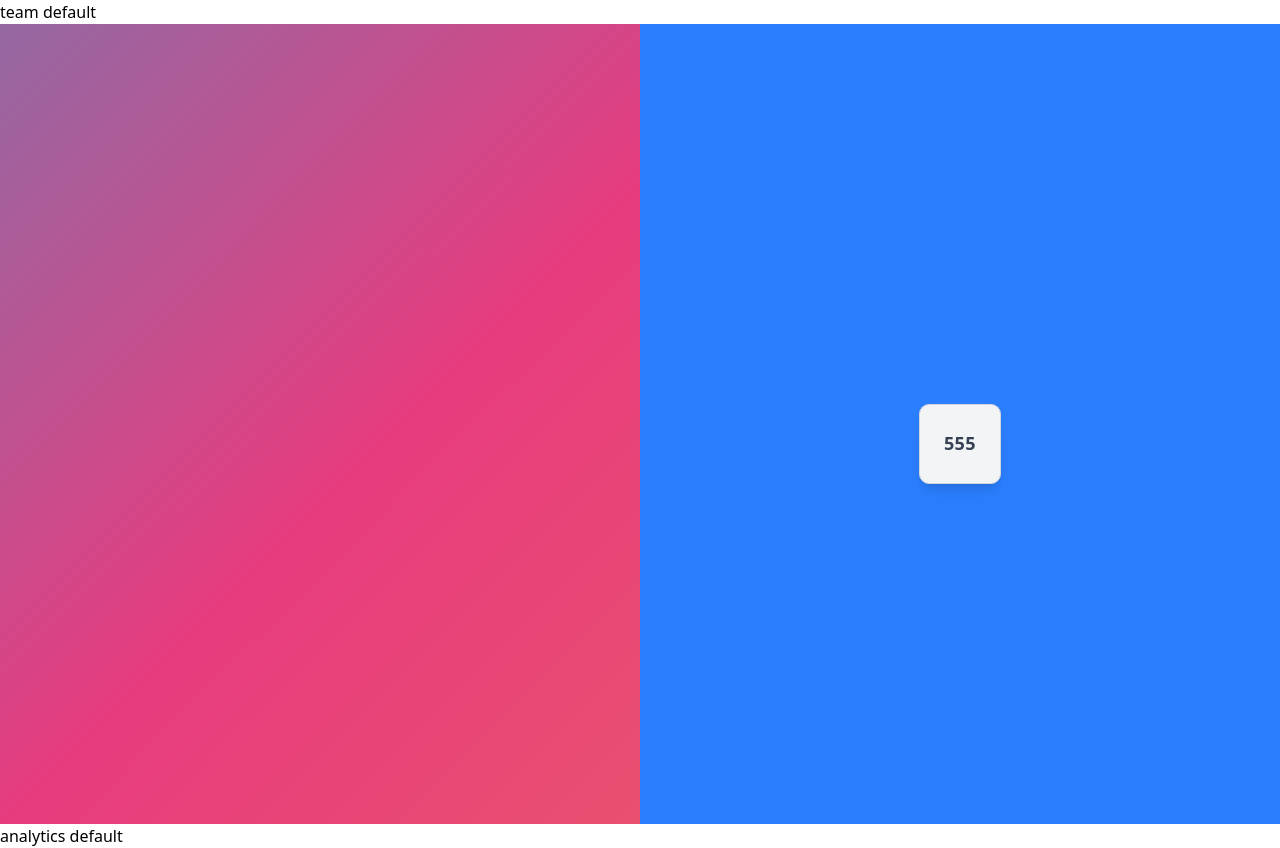
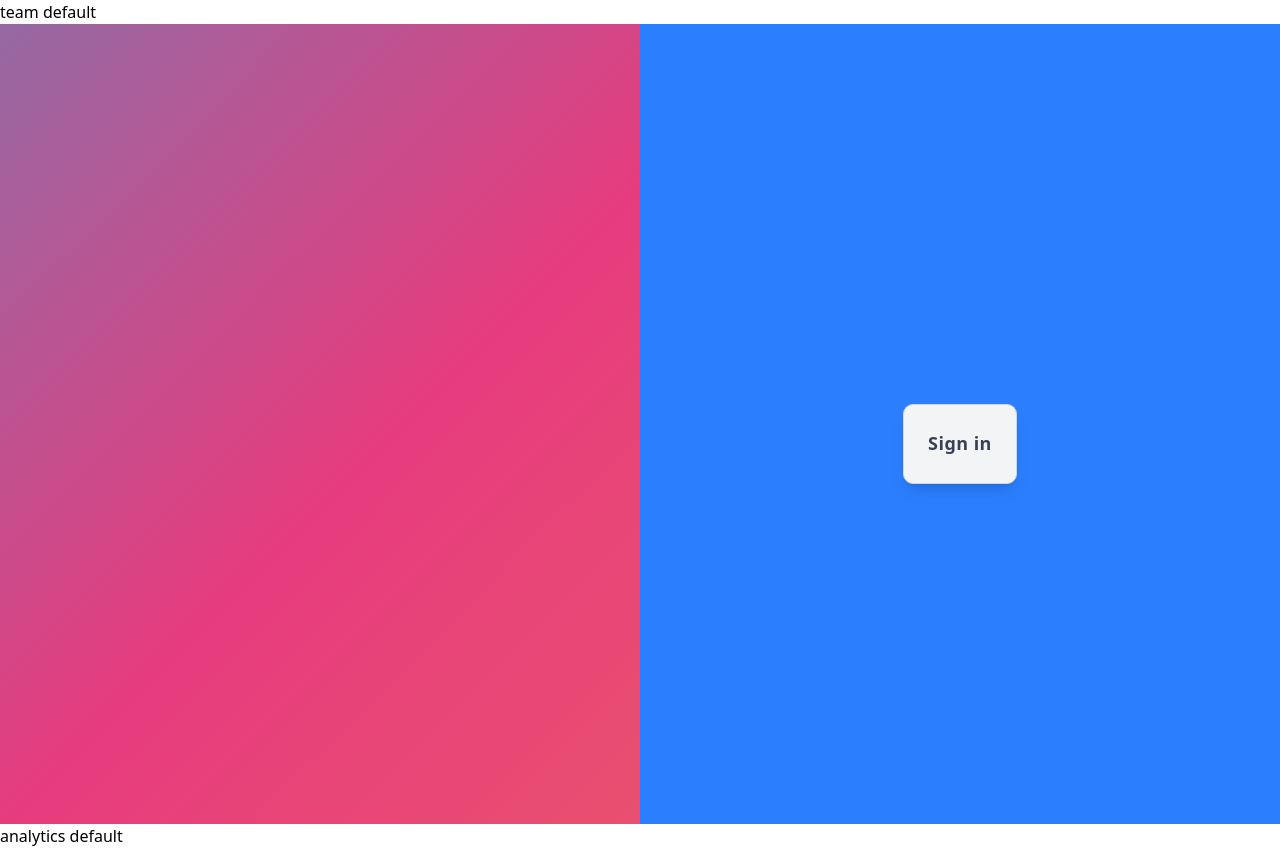
Before and after one commit to qq1093059159/next16-sass, a Next.js app: page /login in a window 1280 px wide. Built offline with nearby package versions, Linux system fonts and the light colour scheme; no server answers.

Commit message:
feat: github login

```diff
--- /dev/null
+++ b/app/(auth)/githublogin/page.tsx
@@ -0,0 +1,12 @@
+"use client";
+import { signIn } from "next-auth/react";
+export default function GithubLogin() {
+  return (
+    <div>
+      {" "}
+      <button onClick={() => signIn("github", { redirectTo: "/dashboard" })}>
+        Sign In
+      </button>
+    </div>
+  );
+}
--- /dev/null
+++ b/app/(auth)/githublogout/page.tsx
@@ -0,0 +1,7 @@
+"use client";
+import { signOut } from "next-auth/react";
+export default function GithubLogout() {
+  return (
+    <div><button onClick={() => signOut()}>Sign Out</button></div>
+  )
+}
--- a/app/(auth)/login/page.tsx
+++ b/app/(auth)/login/page.tsx
@@ -1,12 +1,21 @@
 import React from "react";
-
+import { signIn } from "@/auth";
 const SignIn = () => {
   return (
     <div className="flex min-h-screen justify-between">
       <div className="bg-area bg-amber-500 flex-1 animated-gradient"></div>
       <div className="login-form bg-blue-500 flex-1 min-h-screen">
         <div className="flex justify-center items-center min-h-screen">
-          <div className="card">555</div>
+          <div className="card">
+            <form
+              action={async () => {
+                "use server";
+                await signIn("github", { redirectTo: "/dashboard" });
+              }}
+            >
+              <button type="submit">Sign in</button>
+            </form>
+          </div>
         </div>
       </div>
     </div>
--- a/app/(auth)/logout/page.tsx
+++ b/app/(auth)/logout/page.tsx
@@ -1,7 +1,18 @@
 import React from "react";
-
+import { signOut } from "@/auth";
 const SignUp = () => {
-  return <div>SignUp</div>;
+  return (
+    <div>
+      <form
+        action={async () => {
+          "use server";
+          await signOut();
+        }}
+      >
+        <button type="submit">Sign Out</button>
+      </form>
+    </div>
+  );
 };
 
 export default SignUp;
--- /dev/null
+++ b/app/auth/[...nextauth]/route.ts
@@ -0,0 +1,24 @@
+// import NextAuth from "next-auth"
+// import GithubProvider from "next-auth/providers/github"
+// import GoogleProvider from 'next-auth/providers/google'
+// export const authOptions = {
+//   providers: [
+//     GithubProvider({
+//       clientId: process.env.GITHUB_ID,
+//       clientSecret: process.env.GITHUB_SECRET,
+//     } as never),
+//   ],
+// }
+// const handler = NextAuth({
+//   providers: [
+//     GoogleProvider({
+//       clientId: process.env.GOOGLE_CLIENT_ID,
+//       clientSecret: process.env.GOOGLE_CLIENT_SECRET
+//     })
+//   ]
+// })
+// export {handler as GET, handler as POST}
+// export default NextAuth(authOptions)
+
+import { handlers } from '@/auth';
+export const { GET, POST } = handlers
--- /dev/null
+++ b/auth.ts
@@ -0,0 +1,8 @@
+import NextAuth from "next-auth";
+import GitHub from "next-auth/providers/github"
+export const { handlers, signIn, signOut, auth } = NextAuth({
+  providers: [GitHub({
+    clientId: process.env.GITHUB_ID,
+    clientSecret: process.env.GITHUB_SECRET,
+  } as never)]
+})
--- a/package.json
+++ b/package.json
@@ -26,6 +26,7 @@
     "lucide-react": "^0.562.0",
     "mysql2": "^3.16.1",
     "next": "16.1.1",
+    "next-auth": "^4.24.13",
     "next-mdx-remote-client": "^2.1.7",
     "next-themes": "^0.4.6",
     "react": "19.2.3",
```
Also changed, not shown: 1 other file (tests, documents, lock files or other folders).
